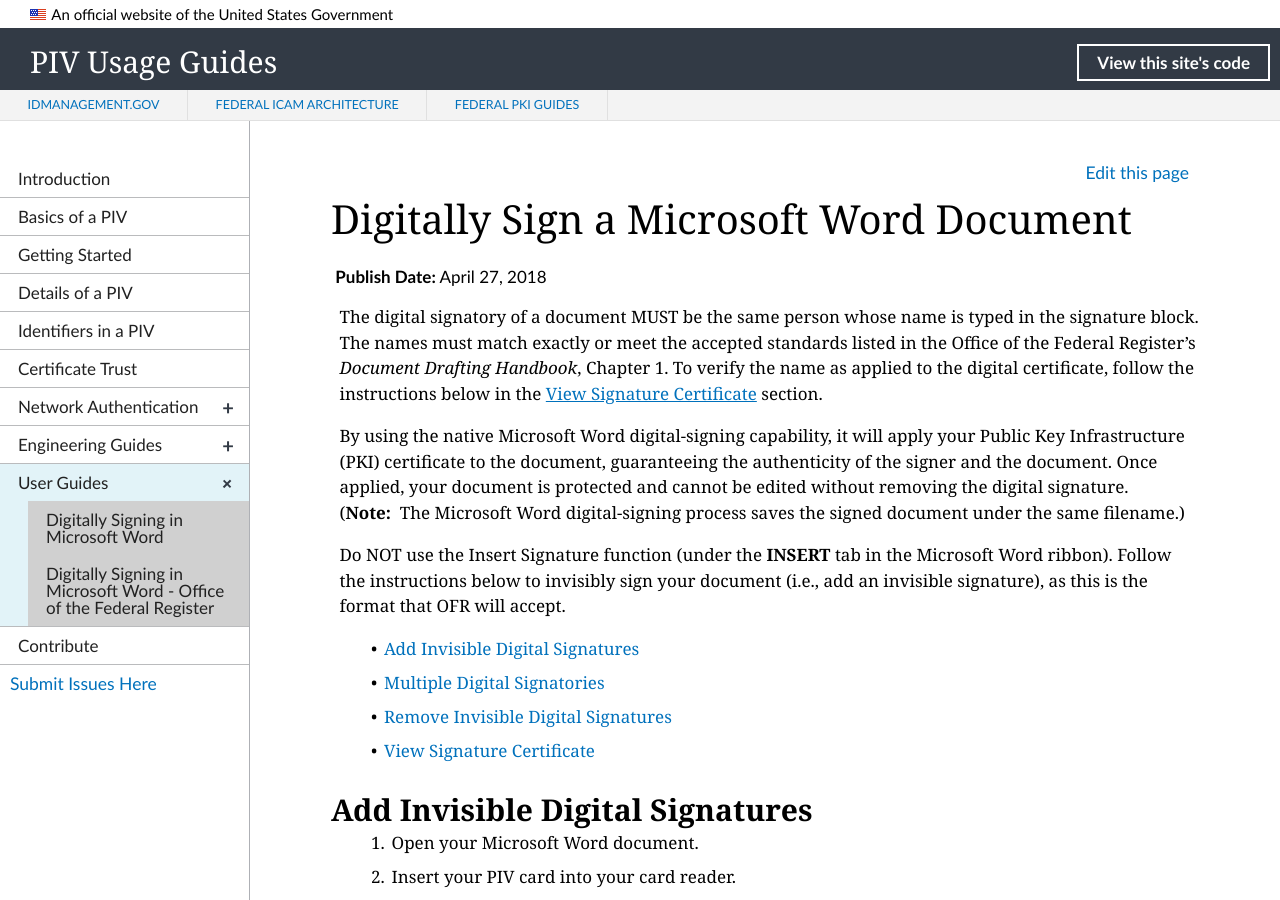
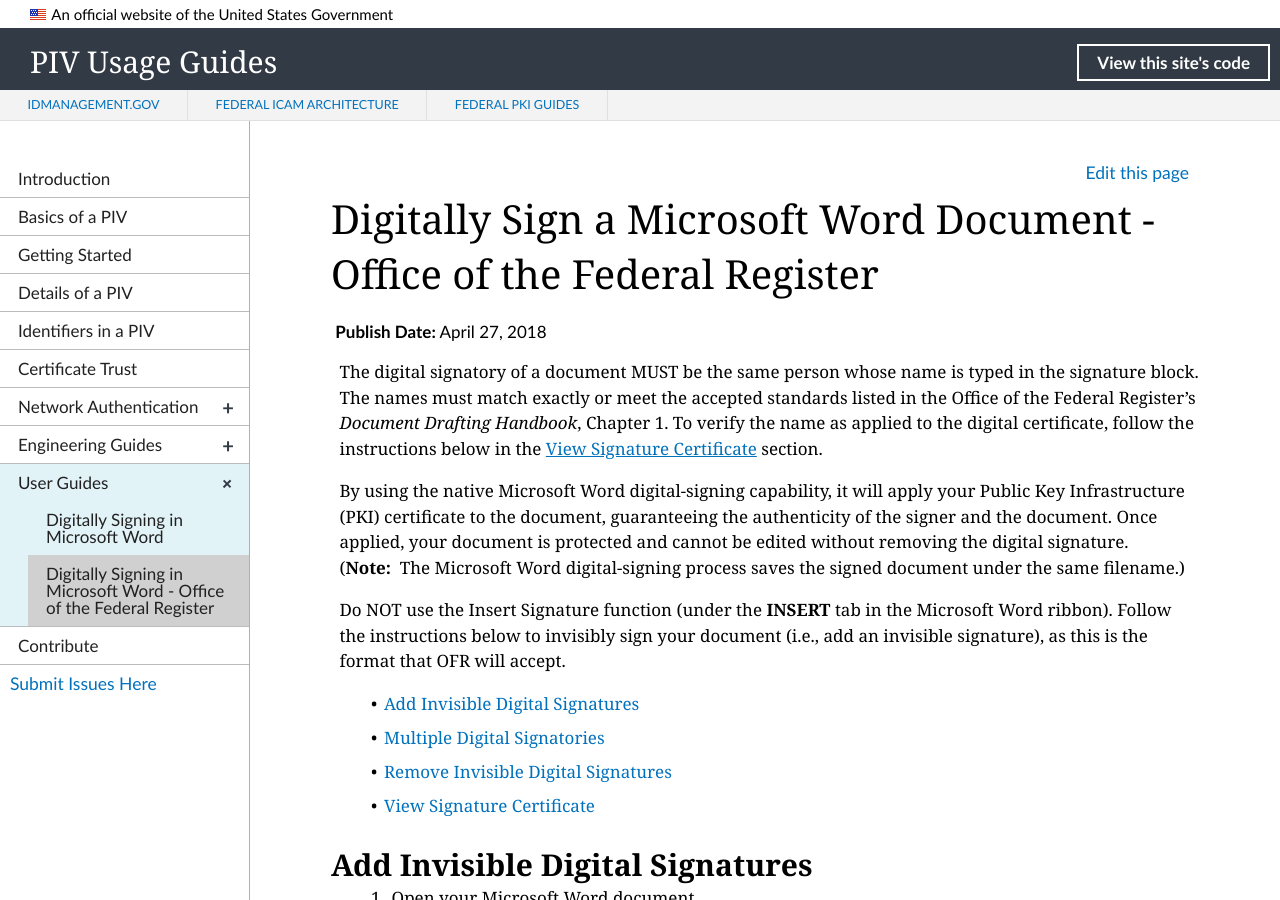
Before and after one commit to GSA/piv-guides, a Jekyll site: the page built from _userguides/02_digital_signing_ofr.md, in a window 1280 px wide and 900 px high. Built offline with Jekyll 4.4.1, drawn with Linux system fonts in a browser that asks for light colours; nearby versions of some CDN libraries; library files that are not in the unit come from our copies.

Commit message:
Update 02_digital_signing_ofr.md
Fix Playbook main title

```diff
--- a/_userguides/02_digital_signing_ofr.md
+++ b/_userguides/02_digital_signing_ofr.md
@@ -1,7 +1,7 @@
 ---
 layout: default
 navtitle: Digitally Signing in Microsoft Word - Office of the Federal Register
-title: Digitally Sign a Microsoft Word Document
+title: Digitally Sign a Microsoft Word Document - Office of the Federal Register
 pubDate: April 27, 2018
 collection: userguides
 permalink: userguides/signworddoc-ofr/
```
